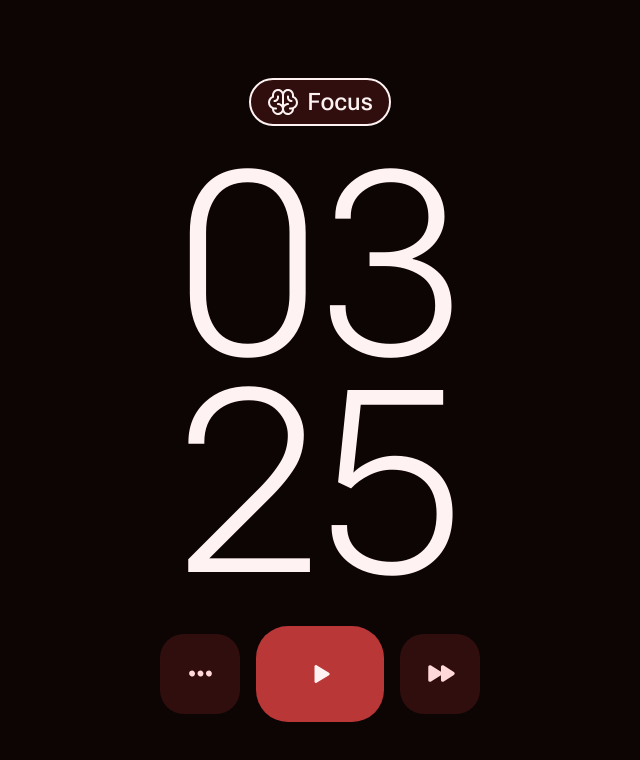
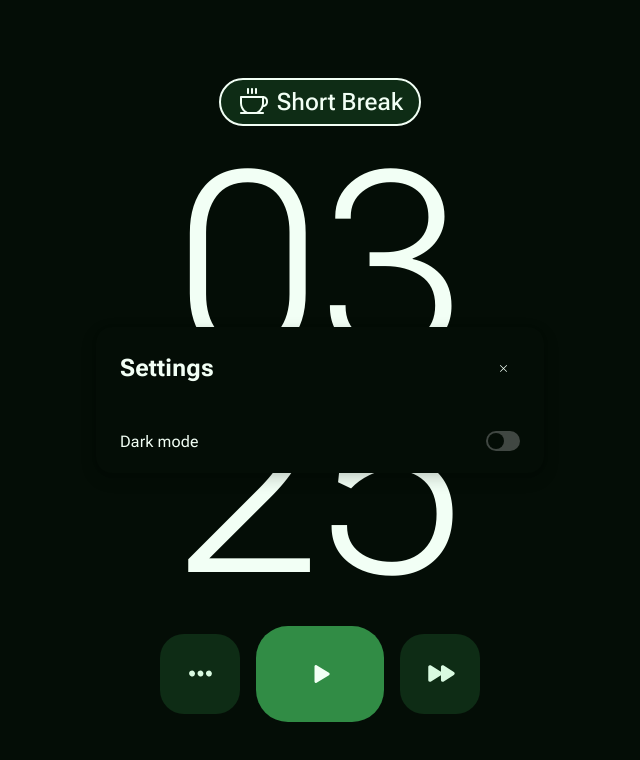
Before and after one commit to legostat/pomo-app, a React (Create React App) app: page / in a window 1280 px wide. Shown: the top 760 px of the page, without its empty margins (320-960 px from the left). Built offline with nearby package versions, Linux system fonts and the light colour scheme.

Commit message:
settings switch control

```diff
--- /dev/null
+++ b/src/components/buttons/index.ts
@@ -0,0 +1,2 @@
+export { ControlButton } from "./control-button.component";
+export { StartButton } from "./start-button.component";
--- a/src/components/counter-view/counter-view.component.tsx
+++ b/src/components/counter-view/counter-view.component.tsx
@@ -2,12 +2,12 @@ import { FC } from "react";
 import clsx from "clsx";
 import { padTo2Digits } from "@app/utils/padToTwoDidgits";
 
-interface ICounterProps {
+type CounterProps = {
   initialTime: number;
   isRunning: boolean;
-}
+};
 
-export const CounterView: FC<ICounterProps> = ({ initialTime, isRunning }) => {
+export const CounterView: FC<CounterProps> = ({ initialTime, isRunning }) => {
   const counterActivityClasses = isRunning
     ? "running font-extrabold"
     : "paused font-extralight";
--- a/src/components/label/label.component.tsx
+++ b/src/components/label/label.component.tsx
@@ -6,9 +6,9 @@ import { TimerState } from "@app/types/timer-state";
 import { ReactComponent as FocusIcon } from "../../assets/icons/brain.svg";
 import { ReactComponent as CoffeeIcon } from "../../assets/icons/coffee.svg";
 
-interface LabelProps {
+type LabelProps = {
   timerState: TimerState;
-}
+};
 
 export const Label: FC<LabelProps> = ({ timerState }) => {
   let labelClasses = "";
--- /dev/null
+++ b/src/components/settings-control/index.ts
@@ -0,0 +1 @@
+export { SwitchControl } from "./switch-control.component";
--- /dev/null
+++ b/src/components/settings-control/switch-control.component.tsx
@@ -0,0 +1,52 @@
+import { TimerState } from "@app/types/timer-state";
+import clsx from "clsx";
+import { FC } from "react";
+
+type SwitchProps = {
+  timerState: TimerState;
+  title: string;
+  enabled: boolean;
+  handleChange: () => void;
+};
+
+export const SwitchControl: FC<SwitchProps> = ({
+  title,
+  enabled,
+  handleChange,
+  timerState,
+}) => {
+  let colorStyles = "";
+
+  switch (timerState) {
+    case "focus":
+      colorStyles = "after:bg-red-50 dark:after:bg-red-950";
+      break;
+    case "long":
+      colorStyles = "after:bg-blue-50 dark:after:bg-blue-950";
+      break;
+    case "short":
+      colorStyles = "after:bg-green-50 dark:after:bg-green-950";
+      break;
+  }
+
+  return (
+    <label className="flex h-16 cursor-pointer items-center justify-between px-6">
+      <span className="text-base">{title}</span>
+      <div className="relative">
+        <input
+          type="checkbox"
+          className="peer sr-only"
+          checked={enabled}
+          readOnly
+        />
+        <div
+          onClick={handleChange}
+          className={clsx(
+            "peer h-5 w-[34px] rounded-full bg-black/20 after:absolute  after:left-[2px] after:top-0.5 after:h-4 after:w-4 after:rounded-full after:transition-all after:content-['']  peer-checked:bg-current peer-checked:after:translate-x-[calc(100%-2px)] peer-focus:ring-current dark:bg-white/20",
+            colorStyles
+          )}
+        ></div>
+      </div>
+    </label>
+  );
+};
--- /dev/null
+++ b/src/components/settings-modal/settings-modal.component.tsx
@@ -0,0 +1,56 @@
+import { FC, useState } from "react";
+import clsx from "clsx";
+import { TimerState } from "@app/types/timer-state";
+
+import { ReactComponent as CloseIcon } from "../../assets/icons/cross.svg";
+import { SwitchControl } from "@app/components/settings-control";
+
+type SettingsProps = {
+  timerState: TimerState;
+};
+
+export const SettingsModal: FC<SettingsProps> = ({ timerState }) => {
+  const [isDarkMode, setIsDarkMode] = useState(false);
+
+  let colorStyles = "";
+
+  switch (timerState) {
+    case "focus":
+      colorStyles = "bg-red-50 text-red-900 dark:bg-red-950 dark:text-red-50";
+      break;
+    case "long":
+      colorStyles =
+        "bg-blue-50 text-blue-900 dark:bg-blue-950 dark:text-blue-50";
+      break;
+    case "short":
+      colorStyles =
+        "bg-green-50 text-green-900 dark:bg-green-950 dark:text-green-50";
+      break;
+  }
+
+  return (
+    <section
+      className={clsx(
+        "absolute left-1/2 top-1/2 z-50 w-[448px] -translate-x-1/2 -translate-y-1/2 transform rounded-2xl shadow",
+        colorStyles
+      )}
+    >
+      <header className="flex items-center justify-between p-6">
+        <h2 className="text-header">Settings</h2>
+        <button className="flex h-[34px] w-[34px] flex-none items-center justify-center">
+          <CloseIcon className="w-[11px] flex-none" />
+        </button>
+      </header>
+      <div>
+        <SwitchControl
+          title="Dark mode"
+          enabled={isDarkMode}
+          handleChange={() => {
+            setIsDarkMode(!isDarkMode);
+          }}
+          timerState={timerState}
+        />
+      </div>
+    </section>
+  );
+};
--- a/src/components/timer/timer.component.tsx
+++ b/src/components/timer/timer.component.tsx
@@ -6,11 +6,11 @@ import { CounterView } from "@app/components/counter-view/counter-view.component
 import { Label } from "@app/components/label/label.component";
 import { TimerState } from "@app/types/timer-state";
 
-interface ITimerProps {
+type TimerProps = {
   timerState: TimerState;
-}
+};
 
-export const Timer: FC<ITimerProps> = ({ timerState }) => {
+export const Timer: FC<TimerProps> = ({ timerState }) => {
   const [isRunning, setIsRunning] = useState(false);
 
   let colorClasses = "";
--- a/src/pages/homepage/homepage.component.tsx
+++ b/src/pages/homepage/homepage.component.tsx
@@ -1,3 +1,4 @@
+import { SettingsModal } from "@app/components/settings-modal/settings-modal.component";
 import { Timer } from "@app/components/timer/timer.component";
 import { ThemeContext } from "@app/context/context";
 import clsx from "clsx";
@@ -7,11 +8,12 @@ export const HomePage = () => {
   const theme = useContext(ThemeContext);
   return (
     <section
-      className={clsx({
+      className={clsx("relative", {
         dark: theme === "dark",
       })}
     >
-      <Timer timerState={"focus"} />
+      <Timer timerState={"short"} />
+      <SettingsModal timerState={"short"} />
     </section>
   );
 };
--- a/tailwind.config.js
+++ b/tailwind.config.js
@@ -118,6 +118,10 @@ module.exports = {
         },
       ],
     },
+    boxShadow: {
+      DEFAULT:
+        "0px 1px 6px rgba(0, 0, 0, 0.039), 0px 5.5px 16px rgba(0, 0, 0, 0.19)",
+    },
     extend: {
       borderRadius: {
         "4xl": "2rem",
```
Also changed, not shown: src/components/controls/controls.component.tsx (+4 -5 lines), src/components/buttons/control-button.component.tsx (renamed from src/components/control-button/control-button.component.tsx), src/components/buttons/start-button.component.tsx (renamed from src/components/start-button/start-button.component.tsx), 1 other file (tests, documents, lock files or other folders).
